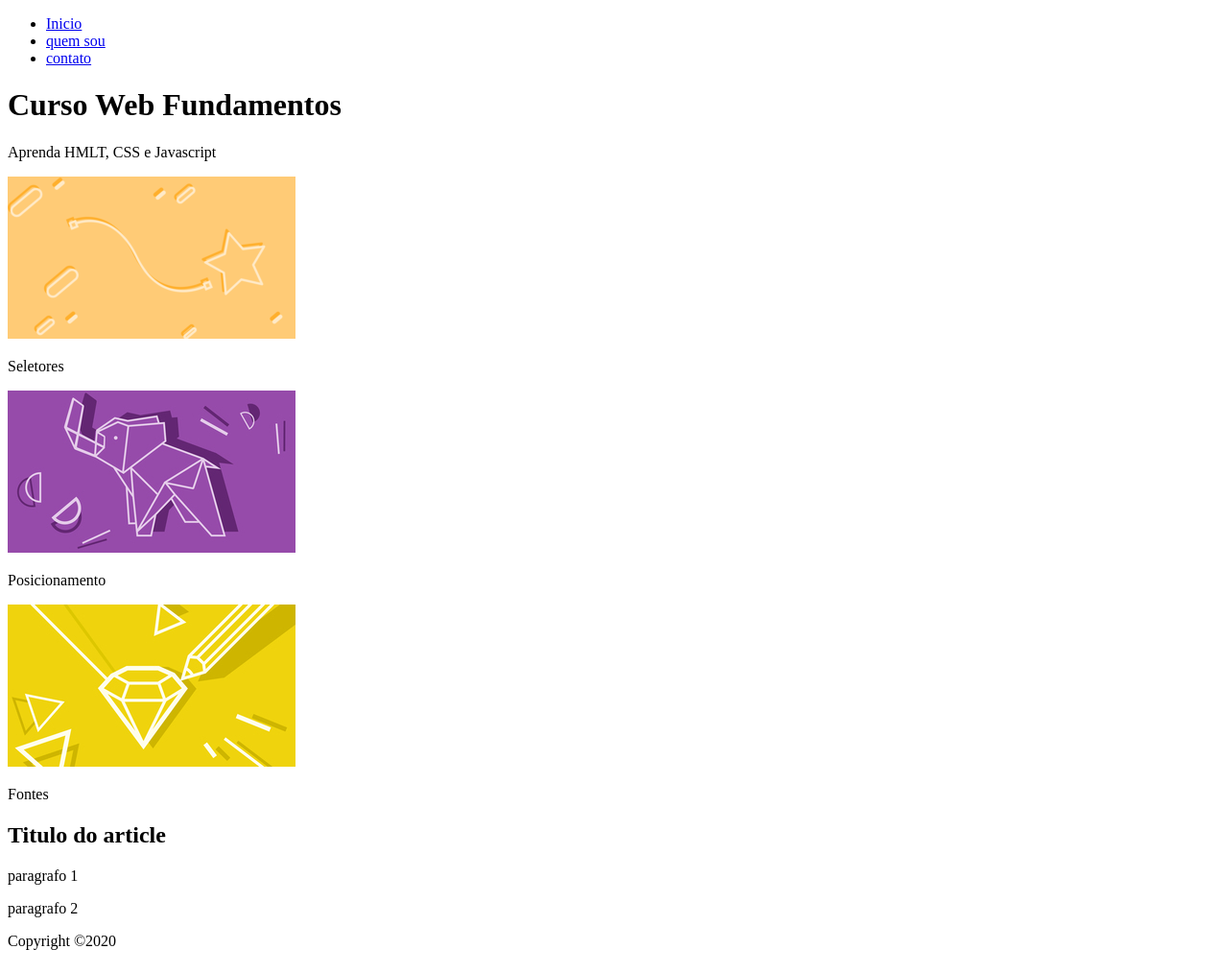
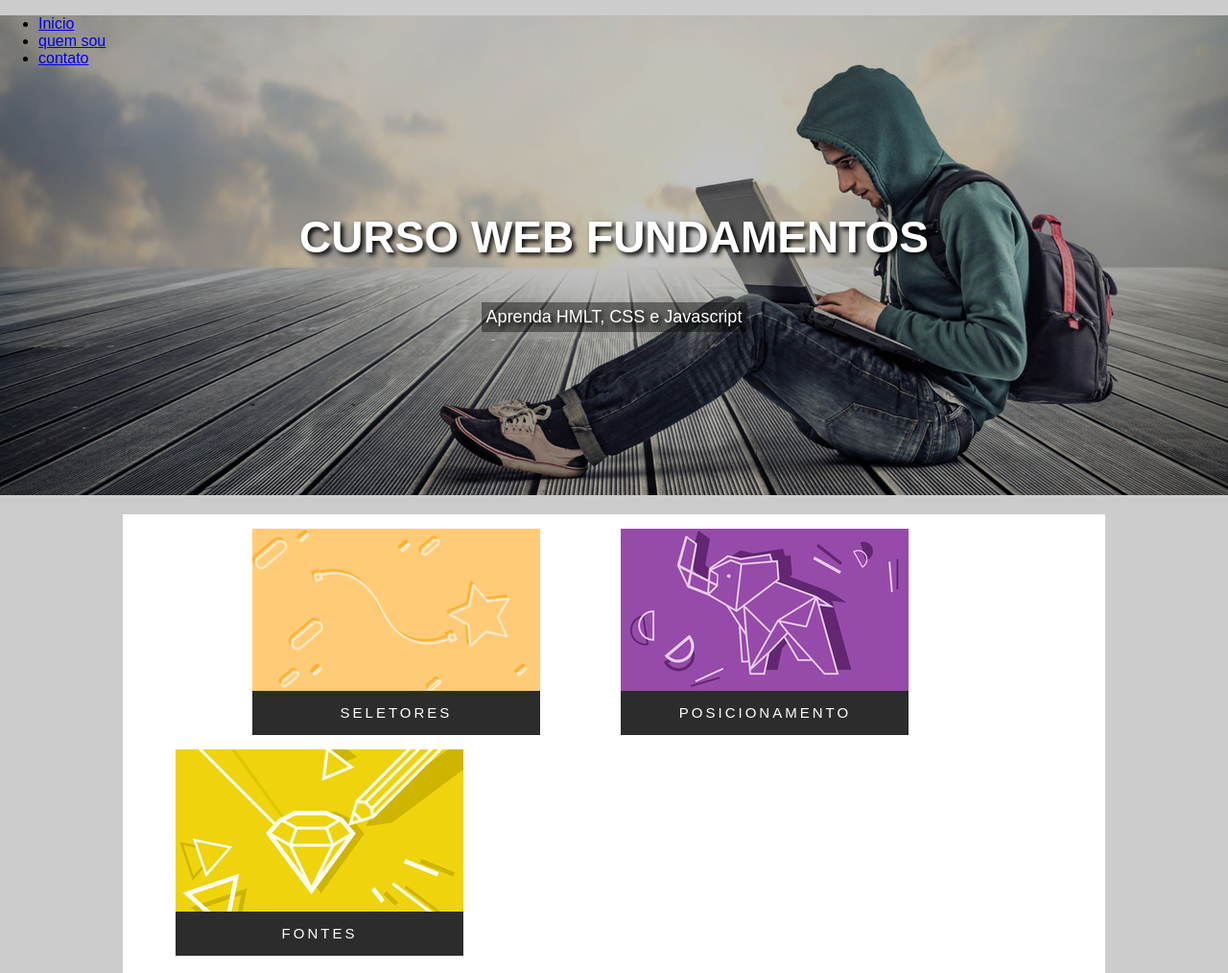
Before and after one commit to samueldsiqueira/aulas-udemy, a plain HTML site: page aulas-iniciais/revisando/index.html in a window 1280 px wide. Shown: the top 1014 px of the page at 96% size. Drawn offline with Linux system fonts and the light colour scheme.

Commit message:
segunda tentativa css

```diff
--- a/aulas-iniciais/revisando/css/estilo.css
+++ b/aulas-iniciais/revisando/css/estilo.css
@@ -0,0 +1,99 @@
+body {
+  font-family: Arial, Helvetica, sans-serif;
+  background: #ccc;
+  margin: 0px;
+  /*body aplica margin automática*/
+}
+
+.hero {
+  background-image: url(../imagens/bg-3.jpg);
+  height: 500px;
+  background-position: right, center;
+  background-size: cover;
+}
+
+.hero-content {
+  text-align: center;
+  color: white;
+  margin: 150px;
+}
+
+.hero-content p {
+  background-color: rgba(0, 0, 0, 0.418);
+  text-shadow: 3px 3px 4px black;
+  margin: 10px;
+  padding: 5px;
+  display: inline-block;
+}
+
+.hero-content h1 {
+  text-transform: uppercase;
+  font-size: 46px;
+  text-shadow: 3px 3px 5px black;
+  /** sombra no texto**/
+}
+
+main {
+  width: 80%;
+  margin: auto;
+}
+
+.content-section {
+  background-color: white;
+  padding: 15px;
+  margin-top: 20px;
+  margin-bottom: 20px;
+}
+
+h2 {
+  background-color: rgba(104, 102, 102, 0.205);
+  color: black;
+  height: 25px;
+  padding: 15px;
+}
+
+header p {
+  font-size: 18px;
+}
+
+footer {
+  background-color: rgb(128, 128, 128);
+  text-shadow: 2px 2px 3px black;
+  padding: 15px;
+  text-align: center;
+  color: white;
+}
+
+.menu {
+  background-color: rgb(44, 44, 44);
+  font-size: 15px;
+  text-transform: uppercase;
+  font-family: Arial, Helvetica, sans-serif;
+  letter-spacing: 3px;
+  padding: 15px;
+}
+
+.card {
+  display: inline-block;
+  text-align: center;
+  margin: 0px 40px 0px 120px;
+  color: white;
+}
+
+.card-2 {
+  display: inline-block;
+  text-align: center;
+  margin: 0px 40px 0px;
+  color: white;
+}
+
+.card-3 {
+  display: inline-block;
+  text-align: center;
+  margin: 0px 40px 0px;
+  color: white;
+}
+
+img {
+  margin-bottom: -20px;
+}
--- a/aulas-iniciais/revisando/index.html
+++ b/aulas-iniciais/revisando/index.html
@@ -14,7 +14,7 @@
 <body>
 
   <div id="principal">
-    <header>
+    <header class="hero">
       <nav>
         <ul>
           <li><a href="index.html" target="" rel="noopener noreferrer">Inicio</a></li>
@@ -22,27 +22,27 @@
           <li><a href="#" target="_blank" rel="noopener noreferrer">contato</a></li>
         </ul>
       </nav>
-      <div class="n">
+      <div class="hero-content">
         <h1>Curso Web Fundamentos</h1>
         <p>Aprenda HMLT, CSS e Javascript</p>
       </div>
     </header>
 
     <main>
-      <section>
+      <section class="content-section">
         <div class="card"><img src="imagens\card_01.png" alt="">
-          <p>Seletores</p>
+          <p class="menu">Seletores</p>
         </div>
         <div class="card-2"><img src="imagens\card_02.jpg" alt="">
-          <p>Posicionamento</p>
+          <p class="menu">Posicionamento</p>
         </div>
         <div class="card-3"><img src="imagens\card_03.jpg" alt="">
-          <p>Fontes</p>
+          <p class="menu">Fontes</p>
         </div>
 
       </section>
 
-      <section>
+      <section class="content-section">
         <article>
           <header>
             <h2>Titulo do article</h2>
```
